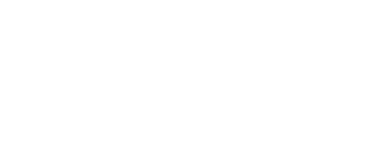
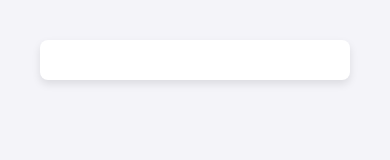
Before and after one commit to Mircosusan/auction-nudge-site, a plain HTML site: page index.html in a window 390 px wide. Drawn offline with Linux system fonts and the light colour scheme.

Commit message:
Add files via upload

```diff
--- a/index.html
+++ b/index.html
@@ -6,23 +6,107 @@
     <title>Auction Nudge Feed</title>
 
     <style>
-        /* Hide the "My Auction Nudge Feed" heading */
+        /* Reset some default styles */
+        body, h1, p, div, a {
+            margin: 0;
+            padding: 0;
+            box-sizing: border-box;
+        }
+
+        /* Set a modern font and background */
+        body {
+            font-family: 'Arial', sans-serif;
+            background-color: #f4f4f9;
+            color: #333;
+            line-height: 1.6;
+            padding: 20px;
+        }
+
+        /* Hide the header */
         h1 {
             display: none;
         }
 
-        /* Hide the div with the inline styles */
+        /* Style the container */
+        #auction-nudge-feed {
+            max-width: 1200px;
+            margin: 0 auto;
+            padding: 20px;
+        }
+
+        /* Modern card layout for items */
+        #auction-nudge-feed div {
+            background-color: #fff;
+            border-radius: 8px;
+            box-shadow: 0 4px 8px rgba(0, 0, 0, 0.1);
+            margin-bottom: 20px;
+            overflow: hidden;
+            display: flex;
+            flex-wrap: wrap;
+            justify-content: space-between;
+            padding: 20px;
+            transition: transform 0.3s ease-in-out;
+        }
+
+        #auction-nudge-feed div:hover {
+            transform: translateY(-5px);
+        }
+
+        /* Image styling */
+        #auction-nudge-feed img {
+            max-width: 100%;
+            height: auto;
+            border-radius: 4px;
+        }
+
+        /* Style the item details */
+        .item-details {
+            flex: 1;
+            margin-left: 20px;
+        }
+
+        /* Title and price styling */
+        .item-details h2 {
+            font-size: 1.4rem;
+            color: #008080;
+            margin: 0;
+        }
+
+        .item-details p {
+            font-size: 1rem;
+            color: #555;
+        }
+
+        /* Style the 'Ad' and informational text */
         div[style*="position:initial"] {
             display: none;
         }
 
-        /* Change the text color of all elements to teal */
-        body, h1, p, div, a, span, li, td {
-            color: #008080 !important; /* Teal color */
+        /* Style the links */
+        a {
+            text-decoration: none;
+            color: #008080;
+            font-weight: bold;
+        }
+
+        a:hover {
+            text-decoration: underline;
+        }
+
+        /* Responsiveness */
+        @media (max-width: 768px) {
+            #auction-nudge-feed div {
+                flex-direction: column;
+            }
+
+            .item-details {
+                margin-left: 0;
+            }
         }
     </style>
 </head>
 <body>
+
     <!-- This heading will be hidden -->
     <h1>My Auction Nudge Feed</h1>
 
@@ -31,5 +115,6 @@
         <script type="text/javascript" src="https://www.auctionnudge.com/feed/item/js/theme/columns/page/init/img_size/220/cats_output/dropdown/search_box/1/blank/1/lang/english/SellerID/__star____star__mirco__star____star__/siteid/0/MaxEntries/10/sortOrder/StartTimeNewest/target/08d9df259"></script>
         <div id="auction-nudge-08d9df259"></div>
     </div>
+
 </body>
 </html>
```
